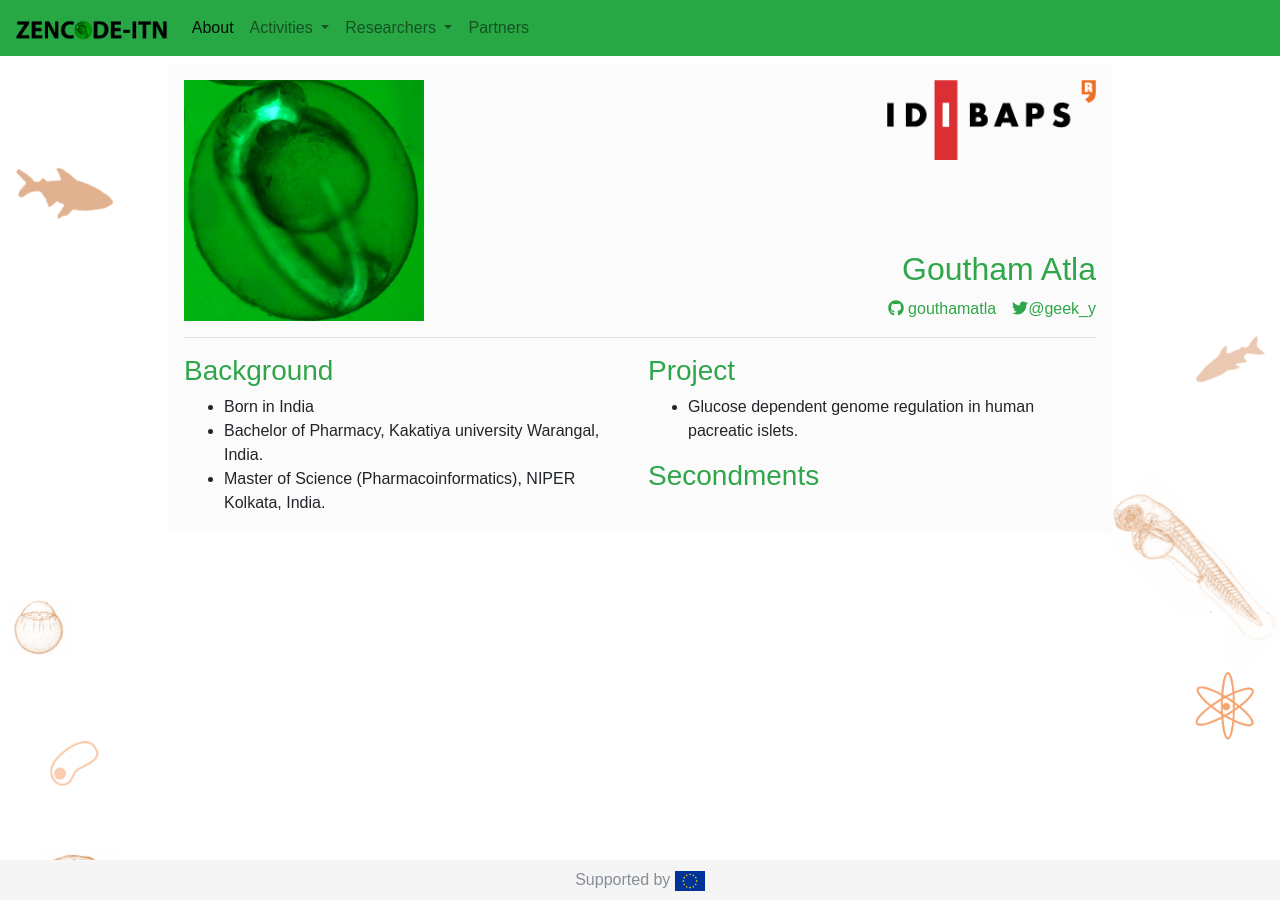
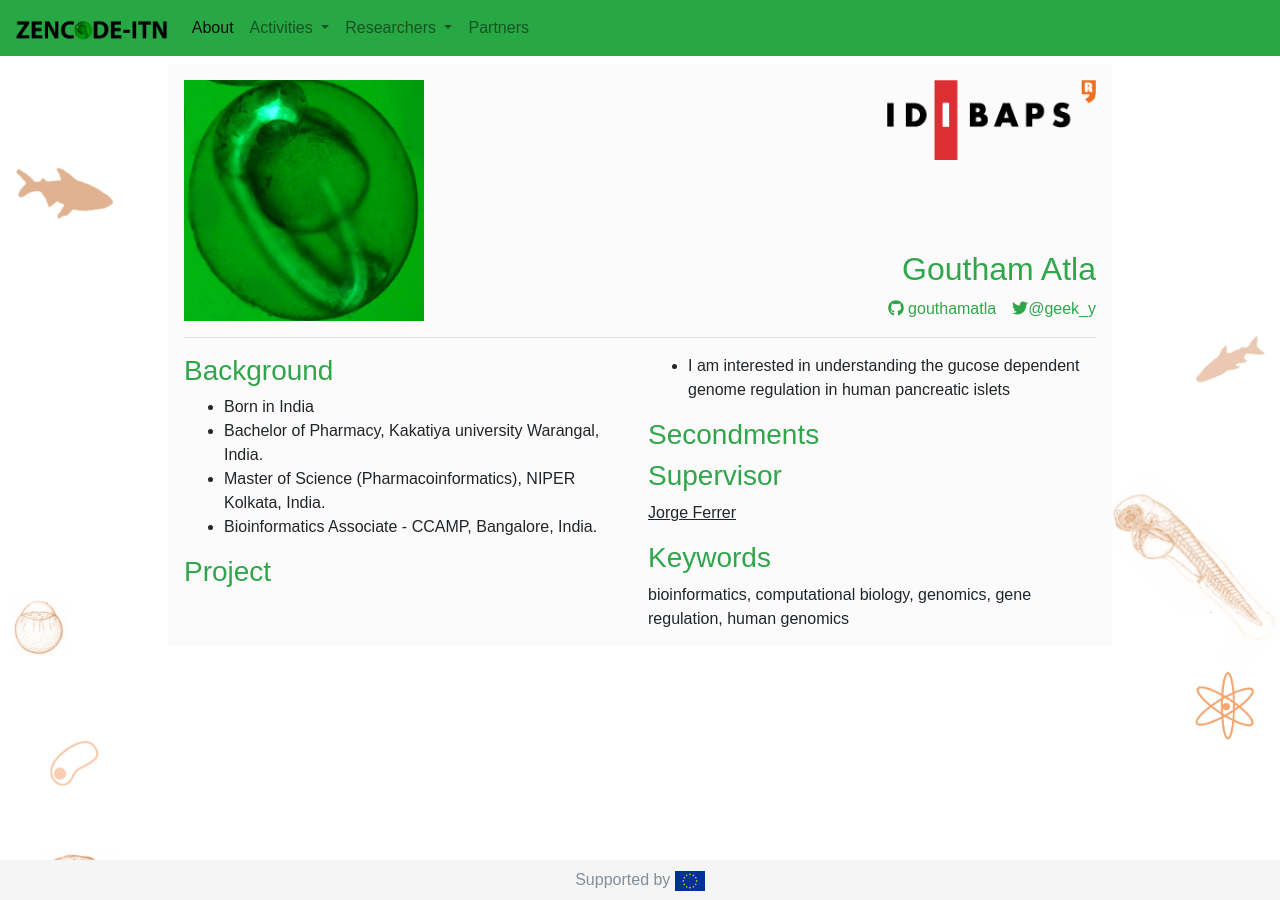
Before and after one commit to zencode-itn/zencode-itn.github.io, a Jekyll site: the page built from _researchers/2017-12-08-esr-08-goutham.md, in a window 1280 px wide. Built offline with Jekyll 4.4.1, drawn with Linux system fonts in a browser that asks for light colours; nearby versions of some CDN libraries.

Commit message:
Update 2017-12-08-esr-08-goutham.md

```diff
--- a/_researchers/2017-12-08-esr-08-goutham.md
+++ b/_researchers/2017-12-08-esr-08-goutham.md
@@ -6,14 +6,20 @@ profile-pic: /library/images/square.png
 orginsation-pic: /library/images/partner_idibaps_logo.png
 github: gouthamatla
 twitter: geek_y
-linkedin:
 ---
 ### Background
 -   Born in India
 -   Bachelor of Pharmacy, Kakatiya university Warangal, India.
 -   Master of Science (Pharmacoinformatics), NIPER Kolkata, India.
+-   Bioinformatics Associate - CCAMP, Bangalore, India.
 
 ### Project
--   Glucose dependent genome regulation in human pacreatic islets.
+-   I am interested in understanding the gucose dependent genome regulation in human pancreatic islets
 
 ### Secondments
+
+### Supervisor
+[Jorge Ferrer](http://www.idibaps.org/research/412/genomic-programming-of-beta-cells-and-diabetes)
+
+### Keywords
+bioinformatics, computational biology, genomics, gene regulation, human genomics
```
